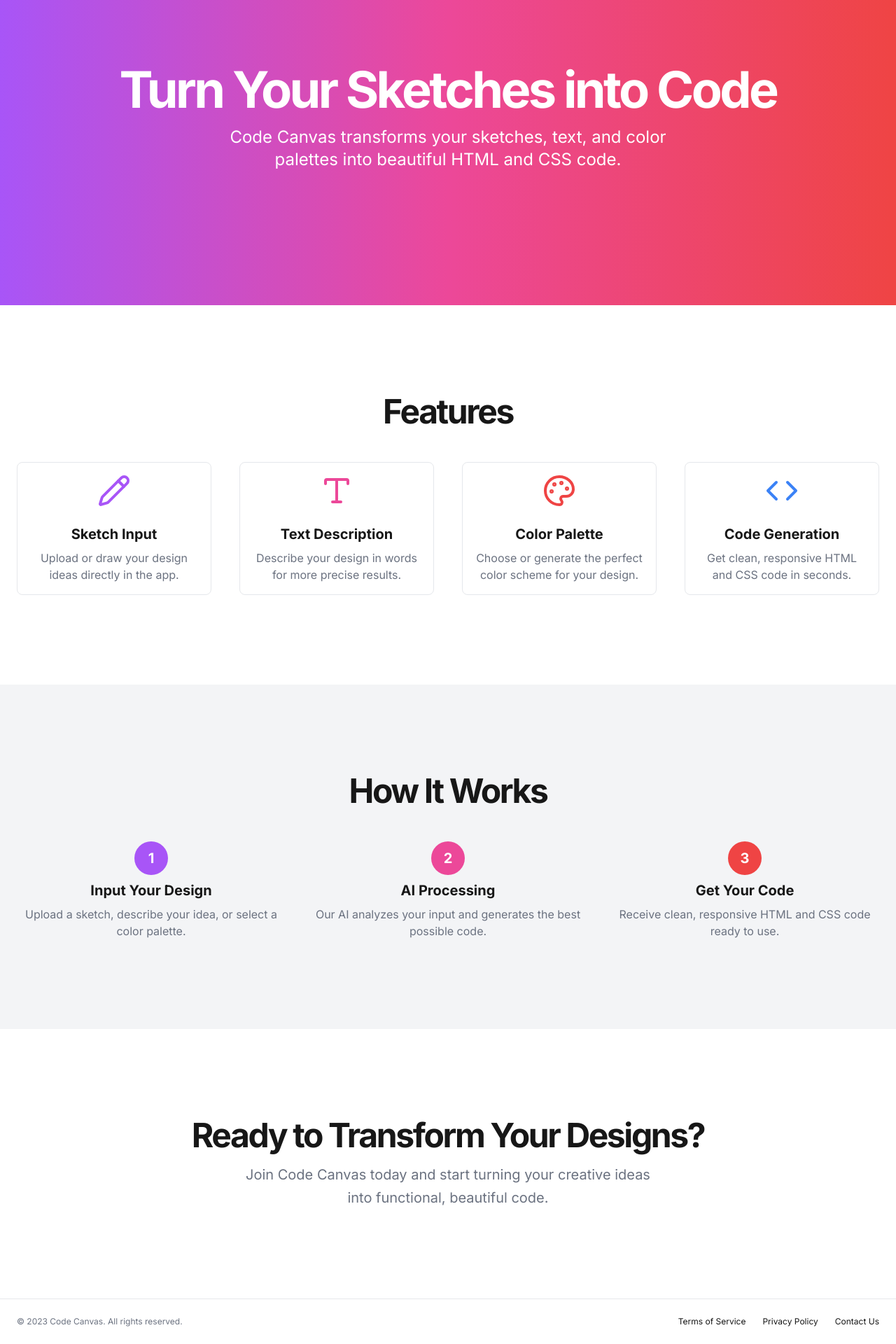
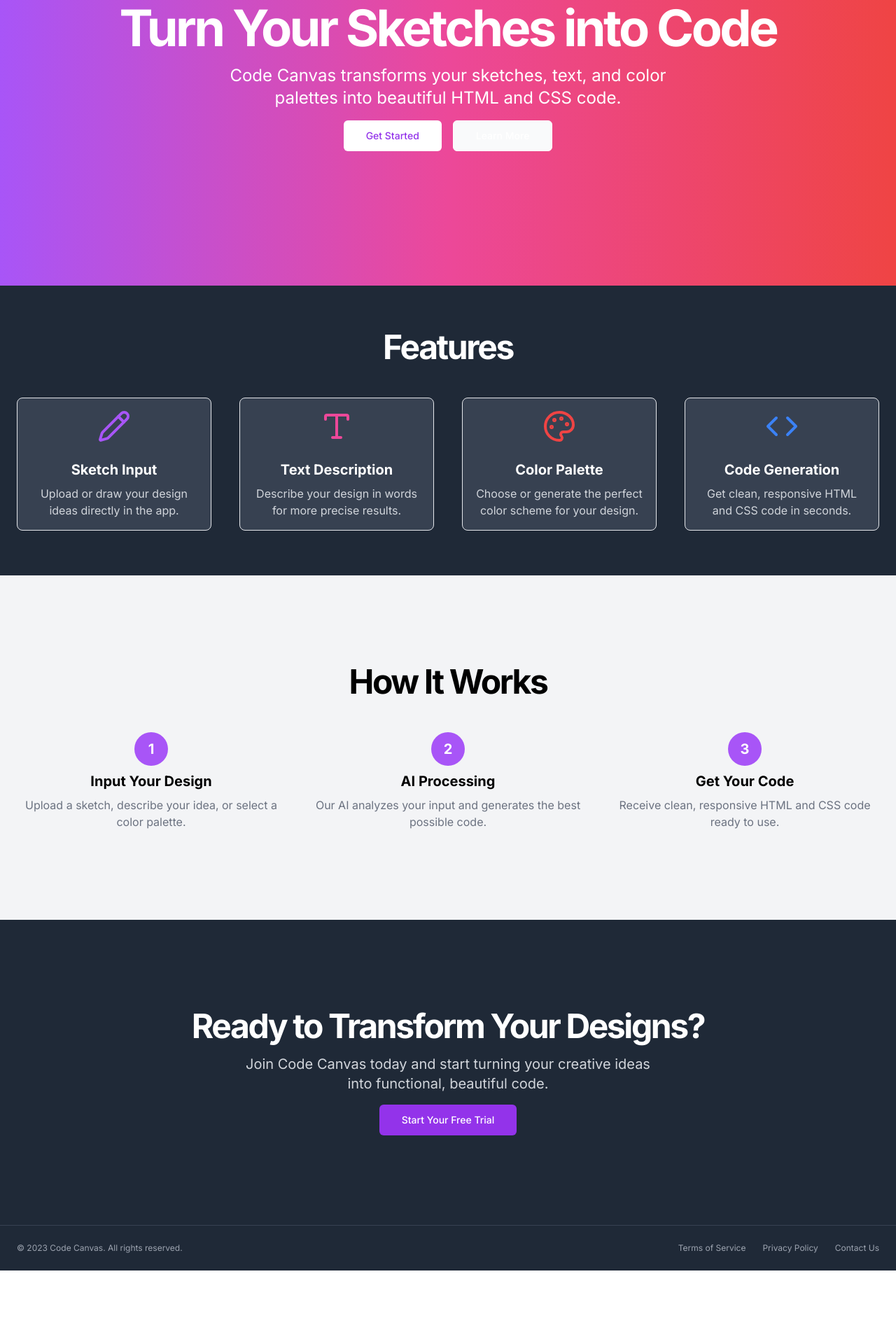
Before and after one commit to Hassanshigri/code-canvas, a Next.js app: page / in a window 1280 px wide. Shown: the part 188-2108 px from the top of the page at 70% size. After the commit the page ends 2003 px from the top, so only its background shows below. Built offline with nearby package versions, Linux system fonts and the light colour scheme.

Commit message:
landing page animated

```diff
--- a/app/page.tsx
+++ b/app/page.tsx
@@ -1,122 +1,222 @@
-import Image from 'next/image'
-import Link from 'next/link'
-// import { Button } from "@/components/ui/button"
-import { PencilIcon, TypeIcon, PaletteIcon, CodeIcon } from 'lucide-react'
+'use client'
+
+import Link from "next/link";
+import { PencilIcon, TypeIcon, PaletteIcon, CodeIcon } from 'lucide-react';
+import { motion } from "framer-motion";
+import { StickyHeader } from "./components/StickyHeader";
+import { Button } from "./components/ui/button";
+
+const fadeIn = {
+  initial: { opacity: 0, y: 20 },
+  animate: { opacity: 1, y: 0 },
+  transition: { duration: 0.6 }
+};
+
+const staggerChildren = {
+  animate: {
+    transition: {
+      staggerChildren: 0.1
+    }
+  }
+};
 
 export default function Home() {
   return (
-    <div className="flex flex-col min-h-screen">npm
-      <header className="px-4 lg:px-6 h-16 flex items-center">
-        <Link className="flex items-center justify-center" href="#">
-          <Image src="/placeholder.svg?height=32&width=32" alt="Code Canvas Logo" width={32} height={32} />
-          <span className="ml-2 text-2xl font-bold">Code Canvas</span>
-        </Link>
-        <nav className="ml-auto flex gap-4 sm:gap-6">
-          <Link className="text-sm font-medium hover:underline underline-offset-4" href="#features">
-            Features
-          </Link>
-          <Link className="text-sm font-medium hover:underline underline-offset-4" href="#how-it-works">
-            How It Works
-          </Link>
-          <Link className="text-sm font-medium hover:underline underline-offset-4" href="#pricing">
-            Pricing
-          </Link>
-        </nav>
-      </header>
+    <div className="flex flex-col min-h-screen">
+      <StickyHeader />
+
       <main className="flex-1">
-        <section className="w-full py-12 md:py-24 lg:py-32 xl:py-48 bg-gradient-to-r from-purple-500 via-pink-500 to-red-500">
+        <motion.section
+          initial="initial"
+          animate="animate"
+          variants={staggerChildren}
+          className="w-full py-12 md:py-24 lg:py-32 xl:py-48 bg-gradient-to-r from-purple-500 via-pink-500 to-red-500"
+        >
           <div className="container px-4 md:px-6">
             <div className="flex flex-col items-center space-y-4 text-center text-white">
-              <h1 className="text-4xl font-bold tracking-tighter sm:text-5xl md:text-6xl lg:text-7xl/none">
+              <motion.h1
+                variants={fadeIn}
+                className="text-4xl font-bold tracking-tighter sm:text-5xl md:text-6xl lg:text-7xl"
+              >
                 Turn Your Sketches into Code
-              </h1>
-              <p className="mx-auto max-w-[700px] text-xl md:text-2xl">
+              </motion.h1>
+              <motion.p
+                variants={fadeIn}
+                className="mx-auto max-w-[700px] text-xl md:text-2xl"
+              >
                 Code Canvas transforms your sketches, text, and color palettes into beautiful HTML and CSS code.
-              </p>
-              {/* <div className="space-x-4">
-                <Button size="lg" className="bg-white text-purple-600 hover:bg-gray-100">Get Started</Button>
-                <Button size="lg" variant="outline" className="text-white border-white hover:bg-white/20">Learn More</Button>
-              </div> */}
+              </motion.p>
+              <motion.div variants={fadeIn} className="space-x-4">
+                <Button
+                  asChild
+                  size="lg"
+                  className="text-purple-600 bg-white hover:bg-gray-100 focus:ring-2 focus:ring-purple-600 focus:ring-opacity-50"
+                >
+                  <Link href="/get-started">Get Started</Link>
+                </Button>
+                <Button
+                  size="lg"
+                  variant="outline"
+                  className="text-white border-white hover:bg-white/20 focus:ring-2 focus:ring-white focus:ring-opacity-50"
+                >
+                  Learn More
+                </Button>
+              </motion.div>
             </div>
           </div>
-        </section>
-        <section id="features" className="w-full py-12 md:py-24 lg:py-32">
+        </motion.section>
+
+        <motion.section
+          initial="initial"
+          whileInView="animate"
+          viewport={{ once: true }}
+          variants={staggerChildren}
+          className="py-16 bg-gray-800"
+        >
           <div className="container px-4 md:px-6">
-            <h2 className="text-3xl font-bold tracking-tighter sm:text-5xl text-center mb-12">Features</h2>
+            <motion.h2
+              variants={fadeIn}
+              className="mb-12 text-3xl font-bold tracking-tighter text-center text-white sm:text-5xl"
+            >
+              Features
+            </motion.h2>
             <div className="grid gap-10 sm:grid-cols-2 md:grid-cols-4">
-              <div className="flex flex-col items-center space-y-2 border p-4 rounded-lg">
-                <PencilIcon className="h-12 w-12 mb-4 text-purple-500" />
-                <h3 className="text-xl font-bold">Sketch Input</h3>
-                <p className="text-center text-gray-500">Upload or draw your design ideas directly in the app.</p>
-              </div>
-              <div className="flex flex-col items-center space-y-2 border p-4 rounded-lg">
-                <TypeIcon className="h-12 w-12 mb-4 text-pink-500" />
-                <h3 className="text-xl font-bold">Text Description</h3>
-                <p className="text-center text-gray-500">Describe your design in words for more precise results.</p>
-              </div>
-              <div className="flex flex-col items-center space-y-2 border p-4 rounded-lg">
-                <PaletteIcon className="h-12 w-12 mb-4 text-red-500" />
-                <h3 className="text-xl font-bold">Color Palette</h3>
-                <p className="text-center text-gray-500">Choose or generate the perfect color scheme for your design.</p>
-              </div>
-              <div className="flex flex-col items-center space-y-2 border p-4 rounded-lg">
-                <CodeIcon className="h-12 w-12 mb-4 text-blue-500" />
-                <h3 className="text-xl font-bold">Code Generation</h3>
-                <p className="text-center text-gray-500">Get clean, responsive HTML and CSS code in seconds.</p>
-              </div>
+              {[
+                {
+                  icon: <PencilIcon className="w-12 h-12 mb-4 text-purple-500" />,
+                  title: "Sketch Input",
+                  description: "Upload or draw your design ideas directly in the app."
+                },
+                {
+                  icon: <TypeIcon className="w-12 h-12 mb-4 text-pink-500" />,
+                  title: "Text Description",
+                  description: "Describe your design in words for more precise results."
+                },
+                {
+                  icon: <PaletteIcon className="w-12 h-12 mb-4 text-red-500" />,
+                  title: "Color Palette",
+                  description: "Choose or generate the perfect color scheme for your design."
+                },
+                {
+                  icon: <CodeIcon className="w-12 h-12 mb-4 text-blue-500" />,
+                  title: "Code Generation",
+                  description: "Get clean, responsive HTML and CSS code in seconds."
+                },
+              ].map((feature, index) => (
+                <motion.div
+                  key={index}
+                  variants={fadeIn}
+                  className="flex flex-col items-center p-4 space-y-2 bg-gray-700 border rounded-lg"
+                >
+                  {feature.icon}
+                  <h3 className="text-xl font-bold text-white">{feature.title}</h3>
+                  <p className="text-center text-gray-300">{feature.description}</p>
+                </motion.div>
+              ))}
             </div>
           </div>
-        </section>
-        <section id="how-it-works" className="w-full py-12 md:py-24 lg:py-32 bg-gray-100">
+        </motion.section>
+
+        <motion.section
+          initial="initial"
+          whileInView="animate"
+          viewport={{ once: true }}
+          variants={staggerChildren}
+          id="how-it-works"
+          className="w-full py-12 bg-gray-100 md:py-24 lg:py-32"
+        >
           <div className="container px-4 md:px-6">
-            <h2 className="text-3xl font-bold tracking-tighter sm:text-5xl text-center mb-12">How It Works</h2>
+            <motion.h2
+              variants={fadeIn}
+              className="mb-12 text-3xl font-bold tracking-tighter text-center text-black sm:text-5xl"
+            >
+              How It Works
+            </motion.h2>
             <div className="grid gap-10 md:grid-cols-3">
-              <div className="flex flex-col items-center space-y-2">
-                <div className="w-12 h-12 rounded-full bg-purple-500 text-white flex items-center justify-center text-xl font-bold">1</div>
-                <h3 className="text-xl font-bold">Input Your Design</h3>
-                <p className="text-center text-gray-500">Upload a sketch, describe your idea, or select a color palette.</p>
-              </div>
-              <div className="flex flex-col items-center space-y-2">
-                <div className="w-12 h-12 rounded-full bg-pink-500 text-white flex items-center justify-center text-xl font-bold">2</div>
-                <h3 className="text-xl font-bold">AI Processing</h3>
-                <p className="text-center text-gray-500">Our AI analyzes your input and generates the best possible code.</p>
-              </div>
-              <div className="flex flex-col items-center space-y-2">
-                <div className="w-12 h-12 rounded-full bg-red-500 text-white flex items-center justify-center text-xl font-bold">3</div>
-                <h3 className="text-xl font-bold">Get Your Code</h3>
-                <p className="text-center text-gray-500">Receive clean, responsive HTML and CSS code ready to use.</p>
-              </div>
+              {[
+                {
+                  step: "1",
+                  title: "Input Your Design",
+                  description: "Upload a sketch, describe your idea, or select a color palette."
+                },
+                {
+                  step: "2",
+                  title: "AI Processing",
+                  description: "Our AI analyzes your input and generates the best possible code."
+                },
+                {
+                  step: "3",
+                  title: "Get Your Code",
+                  description: "Receive clean, responsive HTML and CSS code ready to use."
+                },
+              ].map((step, index) => (
+                <motion.div key={index} variants={fadeIn} className="flex flex-col items-center space-y-2">
+                  <div className="flex items-center justify-center w-12 h-12 text-xl font-bold text-white bg-purple-500 rounded-full">
+                    {step.step}
+                  </div>
+                  <h3 className="text-xl font-bold text-black">{step.title}</h3>
+                  <p className="text-center text-gray-500">{step.description}</p>
+                </motion.div>
+              ))}
             </div>
           </div>
-        </section>
-        <section className="w-full py-12 md:py-24 lg:py-32">
+        </motion.section>
+
+        <motion.section
+          initial="initial"
+          whileInView="animate"
+          viewport={{ once: true }}
+          variants={staggerChildren}
+          className="w-full py-12 bg-gray-800 md:py-24 lg:py-32"
+        >
           <div className="container px-4 md:px-6">
             <div className="flex flex-col items-center space-y-4 text-center">
-              <h2 className="text-3xl font-bold tracking-tighter sm:text-5xl">Ready to Transform Your Designs?</h2>
-              <p className="mx-auto max-w-[600px] text-gray-500 md:text-xl/relaxed lg:text-base/relaxed xl:text-xl/relaxed">
+              <motion.h2
+                variants={fadeIn}
+                className="text-3xl font-bold tracking-tighter text-white sm:text-5xl"
+              >
+                Ready to Transform Your Designs?
+              </motion.h2>
+              <motion.p
+                variants={fadeIn}
+                className="mx-auto max-w-[600px] text-gray-300 md:text-xl lg:text-base xl:text-xl"
+              >
                 Join Code Canvas today and start turning your creative ideas into functional, beautiful code.
-              </p>
-              {/* <Button size="lg" className="bg-purple-600 text-white hover:bg-purple-700">
-                Start Your Free Trial
-              </Button> */}
+              </motion.p>
+              <motion.div variants={fadeIn}>
+                <Button
+                  asChild
+                  size="lg"
+                  className="text-white bg-purple-600 hover:bg-purple-700 focus:ring-2 focus:ring-purple-600"
+                >
+                  <Link href="/get-started">Start Your Free Trial</Link>
+                </Button>
+              </motion.div>
             </div>
           </div>
-        </section>
+        </motion.section>
       </main>
-      <footer className="flex flex-col gap-2 sm:flex-row py-6 w-full shrink-0 items-center px-4 md:px-6 border-t">
-        <p className="text-xs text-gray-500">© 2023 Code Canvas. All rights reserved.</p>
-        <nav className="sm:ml-auto flex gap-4 sm:gap-6">
-          <Link className="text-xs hover:underline underline-offset-4" href="#">
-            Terms of Service
-          </Link>
-          <Link className="text-xs hover:underline underline-offset-4" href="#">
-            Privacy Policy
-          </Link>
-          <Link className="text-xs hover:underline underline-offset-4" href="#">
-            Contact Us
-          </Link>
+
+      <footer className="flex flex-col items-center w-full gap-2 px-4 py-6 bg-gray-800 border-t border-gray-700 sm:flex-row shrink-0 md:px-6">
+        <p className="text-xs text-gray-400">
+          © 2023 Code Canvas. All rights reserved.
+        </p>
+        <nav className="flex gap-4 sm:ml-auto sm:gap-6">
+          {[
+            { name: "Terms of Service", href: "#" },
+            { name: "Privacy Policy", href: "#" },
+            { name: "Contact Us", href: "#" },
+          ].map((link, index) => (
+            <Link
+              key={index}
+              className="text-xs text-gray-400 hover:underline underline-offset-4"
+              href={link.href}
+            >
+              {link.name}
+            </Link>
+          ))}
         </nav>
       </footer>
     </div>
-  )
+  );
 }
```
